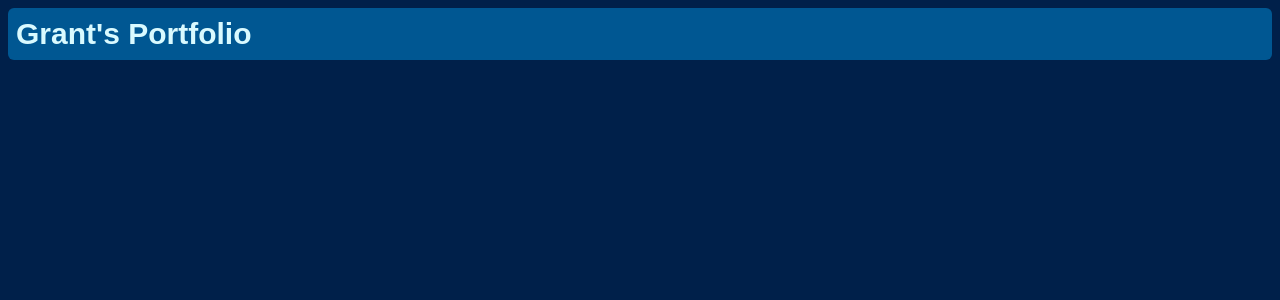
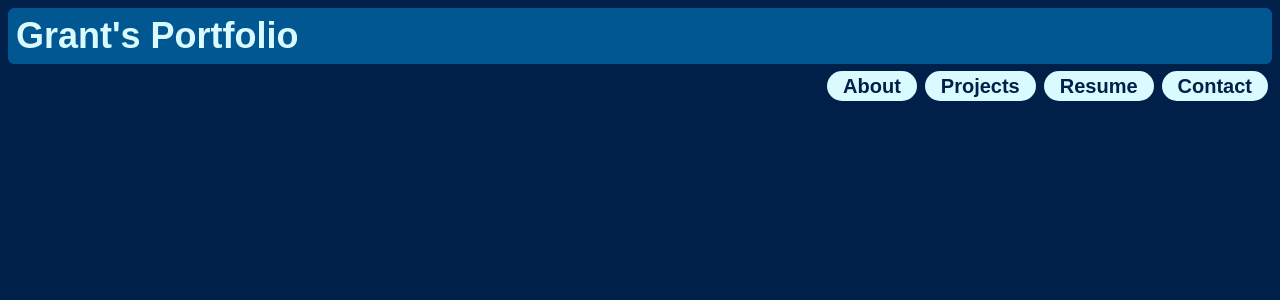
Before and after one commit to ggorosave/grantg-portfolio-v2, a React (Create React App) app: page / in a window 1280 px wide. Shown: the top 300 px of the page. Built offline with nearby package versions, Linux system fonts and the light colour scheme.

Commit message:
Added navbar and basic styling

```diff
--- a/src/components/Header.js
+++ b/src/components/Header.js
@@ -1,11 +1,12 @@
 import React from "react";
+import Navbar from "./Navbar";
 
 export default function Header() {
 
     return (
         <header className="container fixed">
-            <h1 className="bg-secondary text-quaternary text-3xl ssp font-semibold m-2 p-2 rounded-md">Grant's Portfolio</h1>
-
+            <h1 className="bg-secondary text-quaternary text-4xl ssp font-semibold m-2 p-2 rounded-md text-center md:text-left">Grant's Portfolio</h1>
+            <Navbar />
         </header>
     )
 }
--- a/src/components/Navbar.js
+++ b/src/components/Navbar.js
@@ -0,0 +1,23 @@
+// import React from "react"
+
+export default function Navbar() {
+
+    return (
+        <nav>
+            <ul className="list-none flex justify-around md:justify-end mx-2">
+                <li>
+                    <a className="bg-quaternary text-primary ssp text-lg md:text-xl font-semibold align-middle px-3 md:px-4 py-1 mx-1 my-2 rounded-2xl" href="#">About</a>
+                </li>
+                <li>
+                    <a className="bg-quaternary text-primary ssp text-lg md:text-xl font-semibold align-middle px-3 md:px-4 py-1 mx-1 my-2 rounded-2xl" href="#">Projects</a>
+                </li>
+                <li>
+                    <a className="bg-quaternary text-primary ssp text-lg md:text-xl font-semibold align-middle px-3 md:px-4 py-1 mx-1 my-2 rounded-2xl" href="#">Resume</a>
+                </li>
+                <li>
+                    <a className="bg-quaternary text-primary ssp text-lg md:text-xl font-semibold align-middle px-3 md:px-4 py-1 mx-1 my-2 rounded-2xl" href="#">Contact</a>
+                </li>
+            </ul>
+        </nav>
+    );
+}
```
